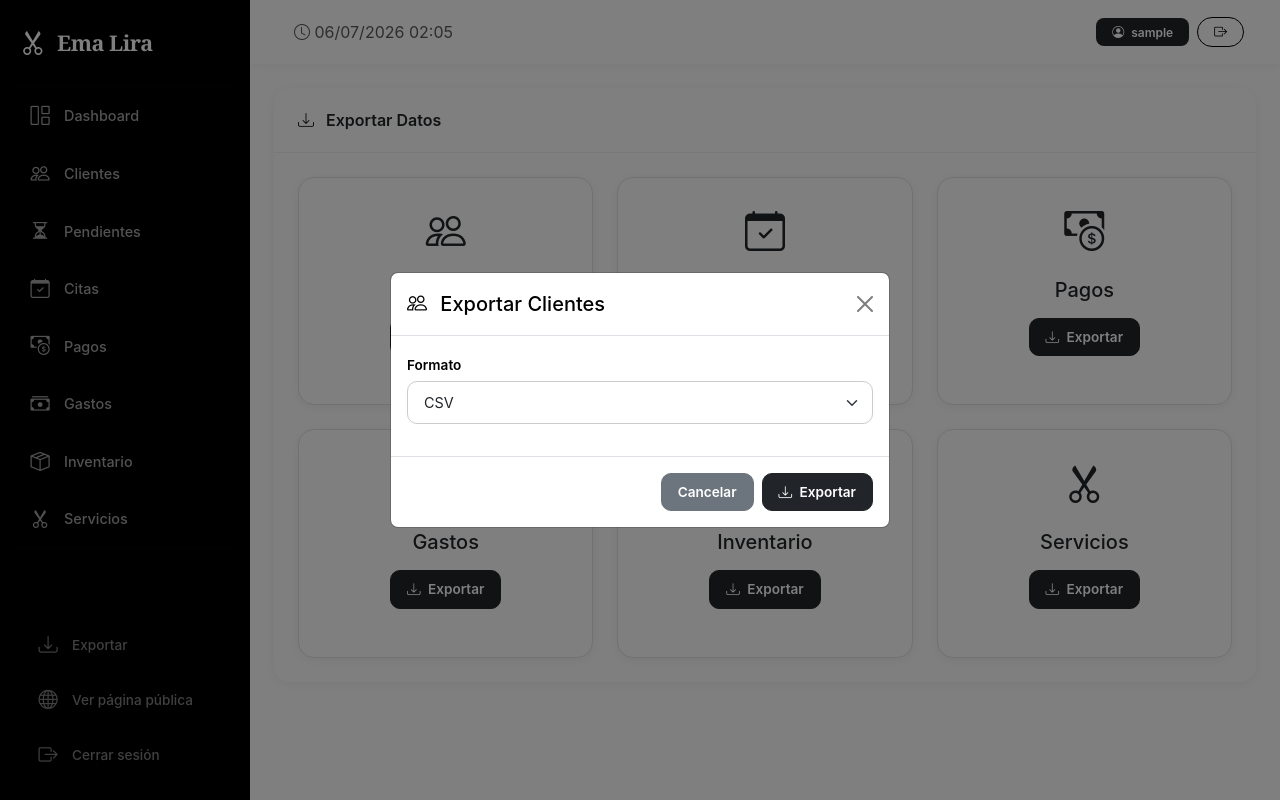
After one commit to Preto18/peluqueria-ema-lira, a Flask app: page /admin/exportar in a window 1280 px wide, after a click on "Exportar". The commit adds this page. Run offline with Flask 3, Linux system fonts and the light colour scheme; the visitor is signed in with stand-in values (Sample User, id 1); some libraries are stand-ins or nearby versions.

Commit message:
feat: exportacion de datos CSV/Excel/PDF - hub, modal, sidebar, 6 entidades

```diff
--- a/app.py
+++ b/app.py
@@ -1,4 +1,4 @@
-from flask import Flask, render_template, request, redirect, url_for, flash, jsonify, session
+from flask import Flask, render_template, request, redirect, url_for, flash, jsonify, session, Response
 from flask_sqlalchemy import SQLAlchemy
 from flask_wtf.csrf import CSRFProtect
 from flask_limiter import Limiter
@@ -11,6 +11,9 @@ from dotenv import load_dotenv
 load_dotenv()
 import os
 import logging
+import csv
+import io
+from decimal import Decimal
 from logging.handlers import RotatingFileHandler
 
 app = Flask(__name__)
@@ -70,7 +73,10 @@ migrate = Migrate(app, db)
 
 @app.context_processor
 def inject_now():
-    return {'now': datetime.now}
+    return {
+        'now': datetime.now,
+        'entidades': ENTIDADES_EXPORT,
+    }
 
 
 PROMO = {
@@ -949,6 +955,140 @@ def eliminar_gasto(id):
     return redirect(next_page)
 
 
+# --- Exportación de Datos ---
+
+ENTIDADES_EXPORT = {
+    'clientes': {
+        'nombre': 'Clientes',
+        'icono': 'bi-people',
+        'columnas': ['ID', 'Nombre', 'Teléfono', 'Email', 'Notas', 'Fecha Registro'],
+        'datos': lambda: Cliente.query.order_by(Cliente.nombre).all(),
+        'filas': lambda rows: [[c.id, c.nombre, c.telefono or '', c.email or '', c.notas or '',
+                                 c.fecha_registro.strftime('%d/%m/%Y %H:%M') if c.fecha_registro else ''] for c in rows],
+    },
+    'citas': {
+        'nombre': 'Citas',
+        'icono': 'bi-calendar-check',
+        'tiene_fechas': True,
+        'columnas': ['ID', 'Cliente', 'Fecha', 'Hora', 'Servicio', 'Precio', 'Estado', 'Notas', 'Creada'],
+        'datos': lambda: Cita.query.order_by(Cita.fecha.desc(), Cita.hora).all(),
+        'filas': lambda rows: [[c.id, c.cliente.nombre, c.fecha.strftime('%d/%m/%Y'), c.hora,
+                                 c.servicio, str(c.precio), c.estado, c.notas or '',
+                                 c.created_at.strftime('%d/%m/%Y %H:%M') if c.created_at else ''] for c in rows],
+    },
+    'pagos': {
+        'nombre': 'Pagos',
+        'icono': 'bi-cash-coin',
+        'tiene_fechas': True,
+        'columnas': ['ID', 'Cliente', 'Monto', 'Concepto', 'Método', 'Fecha'],
+        'datos': lambda: Pago.query.order_by(Pago.fecha.desc()).all(),
+        'filas': lambda rows: [[p.id, p.cliente.nombre, str(p.monto), p.concepto or '', p.metodo_pago or '',
+                                 p.fecha.strftime('%d/%m/%Y %H:%M') if p.fecha else ''] for p in rows],
+    },
+    'gastos': {
+        'nombre': 'Gastos',
+        'icono': 'bi-cash-stack',
+        'tiene_fechas': True,
+        'columnas': ['ID', 'Descripción', 'Monto', 'Categoría', 'Fecha'],
+        'datos': lambda: Gasto.query.order_by(Gasto.fecha.desc()).all(),
+        'filas': lambda rows: [[g.id, g.descripcion, str(g.monto), g.categoria or '',
+                                 g.fecha.strftime('%d/%m/%Y %H:%M') if g.fecha else ''] for g in rows],
+    },
+    'inventario': {
+        'nombre': 'Inventario',
+        'icono': 'bi-box-seam',
+        'columnas': ['ID', 'Nombre', 'Descripción', 'Precio', 'Stock', 'Categoría'],
+        'datos': lambda: Producto.query.order_by(Producto.nombre).all(),
+        'filas': lambda rows: [[p.id, p.nombre, p.descripcion or '', str(p.precio), p.stock or 0, p.categoria or ''] for p in rows],
+    },
+    'servicios': {
+        'nombre': 'Servicios',
+        'icono': 'bi-scissors',
+        'columnas': ['ID', 'Nombre', 'Precio', 'Duración (min)'],
+        'datos': lambda: Service.query.order_by(Service.nombre).all(),
+        'filas': lambda rows: [[s.id, s.nombre, str(s.precio), s.duracion] for s in rows],
+    },
+}
+
+
+def exportar_csv(nombre_archivo, columnas, filas):
+    output = io.StringIO()
+    writer = csv.writer(output)
+    writer.writerow(columnas)
+    for fila in filas:
+        writer.writerow(fila)
+    return Response(
+        output.getvalue(),
+        mimetype='text/csv; charset=utf-8',
+        headers={'Content-Disposition': f'attachment; filename={nombre_archivo}'},
+    )
+
+
+def exportar_excel(nombre_archivo, columnas, filas):
+    import openpyxl
+    wb = openpyxl.Workbook()
+    ws = wb.active
+    ws.title = 'Datos'
+    ws.append(columnas)
+    for fila in filas:
+        ws.append(fila)
+    output = io.BytesIO()
+    wb.save(output)
+    output.seek(0)
+    return Response(
+        output.getvalue(),
+        mimetype='application/vnd.openxmlformats-officedocument.spreadsheetml.sheet',
+        headers={'Content-Disposition': f'attachment; filename={nombre_archivo}'},
+    )
+
+
+def exportar_pdf(nombre_archivo, entidad, columnas, filas):
+    from weasyprint import HTML
+    html = render_template('export_pdf.html',
+                           titulo=entidad['nombre'],
+                           columnas=columnas,
+                           filas=filas,
+                           ahora=datetime.now().strftime('%d/%m/%Y %H:%M'))
+    pdf = HTML(string=html).write_pdf()
+    return Response(
+        pdf,
+        mimetype='application/pdf',
+        headers={'Content-Disposition': f'attachment; filename={nombre_archivo}'},
+    )
+
+
+@app.route('/admin/exportar')
+@login_required
+def exportar_hub():
+    return render_template('exportar.html', entidades=ENTIDADES_EXPORT)
+
+
+@app.route('/admin/exportar/<entity>', methods=['POST'])
+@login_required
+def exportar_entity(entity):
+    if entity not in ENTIDADES_EXPORT:
+        flash('Entidad no válida.', 'danger')
+        return redirect(url_for('exportar_hub'))
+
+    entidad = ENTIDADES_EXPORT[entity]
+    formato = request.form.get('formato', 'csv')
+    rows = entidad['datos']()
+    filas = entidad['filas'](rows)
+    columnas = entidad['columnas']
+    ahora = datetime.now().strftime('%Y-%m-%d')
+    nombre_archivo = f'{entity}-{ahora}.{formato}'
+
+    if formato == 'csv':
+        return exportar_csv(nombre_archivo, columnas, filas)
+    elif formato == 'xlsx':
+        return exportar_excel(nombre_archivo, columnas, filas)
+    elif formato == 'pdf':
+        return exportar_pdf(nombre_archivo, entidad, columnas, filas)
+    else:
+        flash('Formato no soportado.', 'danger')
+        return redirect(url_for('exportar_hub'))
+
+
 if __name__ == '__main__':
     port = int(os.environ.get('PORT', 5000))
     app.run(host='0.0.0.0', port=port, debug=os.environ.get('FLASK_ENV') != 'production')
--- a/requirements.txt
+++ b/requirements.txt
@@ -11,3 +11,6 @@ Flask-Migrate==4.1.0
 psycopg2-binary==2.9.10
 alembic==1.14.1
 gunicorn==23.0.0
+
+openpyxl==3.1.5
+weasyprint==62.3
--- /dev/null
+++ b/templates/_export_modal.html
@@ -0,0 +1,29 @@
+{% for key, entidad in entidades.items() %}
+<div class="modal fade" id="exportModal{{ key|capitalize }}" tabindex="-1">
+    <div class="modal-dialog modal-dialog-centered">
+        <div class="modal-content">
+            <div class="modal-header">
+                <h5 class="modal-title"><i class="bi {{ entidad.icono }} me-2"></i> Exportar {{ entidad.nombre }}</h5>
+                <button type="button" class="btn-close" data-bs-dismiss="modal"></button>
+            </div>
+            <form method="POST" action="/admin/exportar/{{ key }}">
+                <input type="hidden" name="csrf_token" value="{{ csrf_token() }}">
+                <div class="modal-body">
+                    <div class="mb-3">
+                        <label class="form-label">Formato</label>
+                        <select name="formato" class="form-select">
+                            <option value="csv">CSV</option>
+                            <option value="xlsx">Excel (.xlsx)</option>
+                            <option value="pdf">PDF</option>
+                        </select>
+                    </div>
+                </div>
+                <div class="modal-footer">
+                    <button type="button" class="btn btn-secondary" data-bs-dismiss="modal">Cancelar</button>
+                    <button type="submit" class="btn btn-dark"><i class="bi bi-download me-1"></i> Exportar</button>
+                </div>
+            </form>
+        </div>
+    </div>
+</div>
+{% endfor %}
--- a/templates/base.html
+++ b/templates/base.html
@@ -63,6 +63,9 @@
             </ul>
             <hr class="sidebar-divider">
             <div class="sidebar-footer">
+                <a class="nav-link" href="/admin/exportar">
+                    <i class="bi bi-download"></i> Exportar
+                </a>
                 <a class="nav-link" href="/" target="_blank">
                     <i class="bi bi-globe"></i> Ver p&aacute;gina p&uacute;blica
                 </a>
--- /dev/null
+++ b/templates/exportar.html
@@ -0,0 +1,26 @@
+{% extends 'base.html' %}
+{% block title %}Exportar Datos - Peluqueria Ema Lira{% endblock %}
+{% block content %}
+<div class="card">
+    <div class="card-header"><i class="bi bi-download me-2"></i> Exportar Datos</div>
+    <div class="card-body">
+        <div class="row g-4">
+            {% for key, entidad in entidades.items() %}
+            <div class="col-md-6 col-lg-4">
+                <div class="card h-100 border">
+                    <div class="card-body text-center py-4">
+                        <i class="bi {{ entidad.icono }} fs-1 d-block mb-3"></i>
+                        <h5 class="card-title">{{ entidad.nombre }}</h5>
+                        <button type="button" class="btn btn-dark mt-2" data-bs-toggle="modal" data-bs-target="#exportModal{{ key|capitalize }}">
+                            <i class="bi bi-download me-1"></i> Exportar
+                        </button>
+                    </div>
+                </div>
+            </div>
+            {% endfor %}
+        </div>
+    </div>
+</div>
+
+{% include '_export_modal.html' %}
+{% endblock %}
```
Also changed, not shown: templates/citas.html (+6 -1 lines), templates/clientes.html (+6 -1 lines), templates/export_pdf.html (added, +40 -0 lines), templates/gastos.html (+6 -1 lines), templates/inventario.html (+6 -1 lines), templates/pagos.html (+6 -1 lines), templates/servicios.html (+6 -1 lines), 1 other file.
